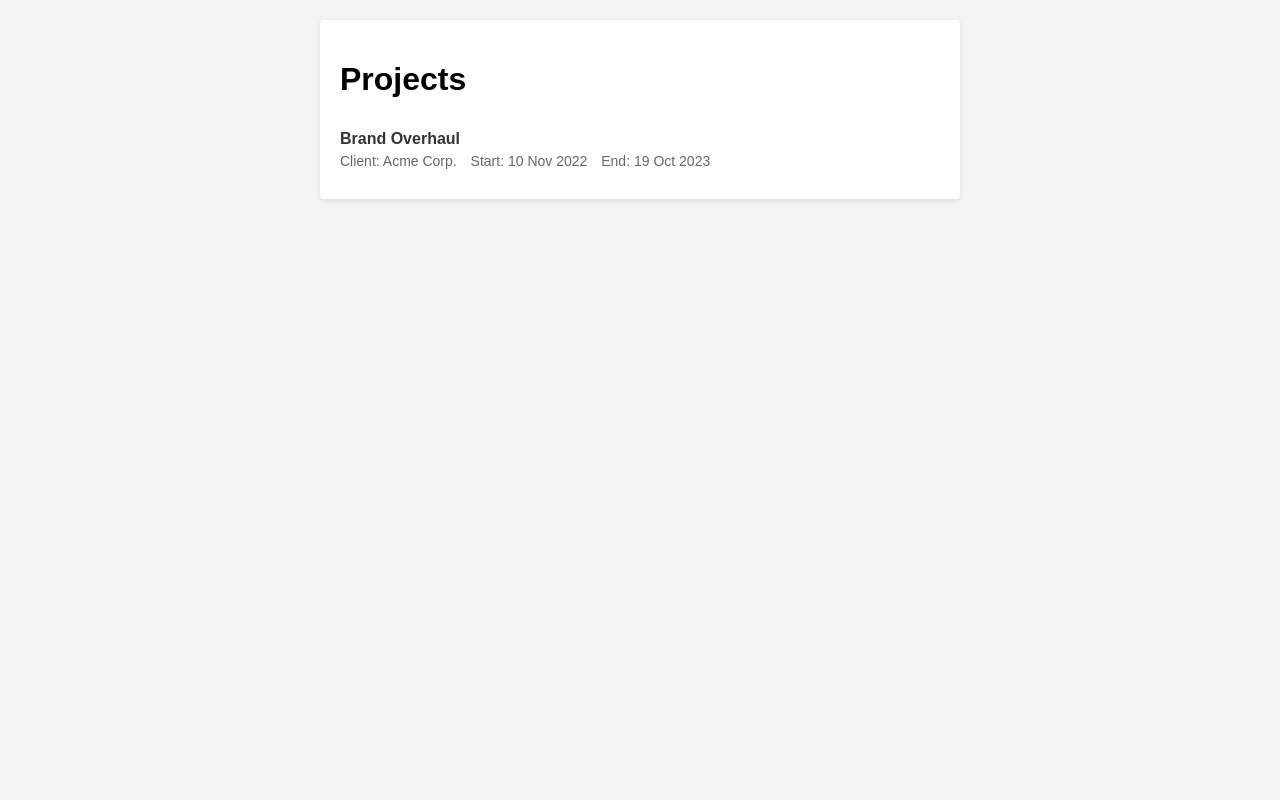
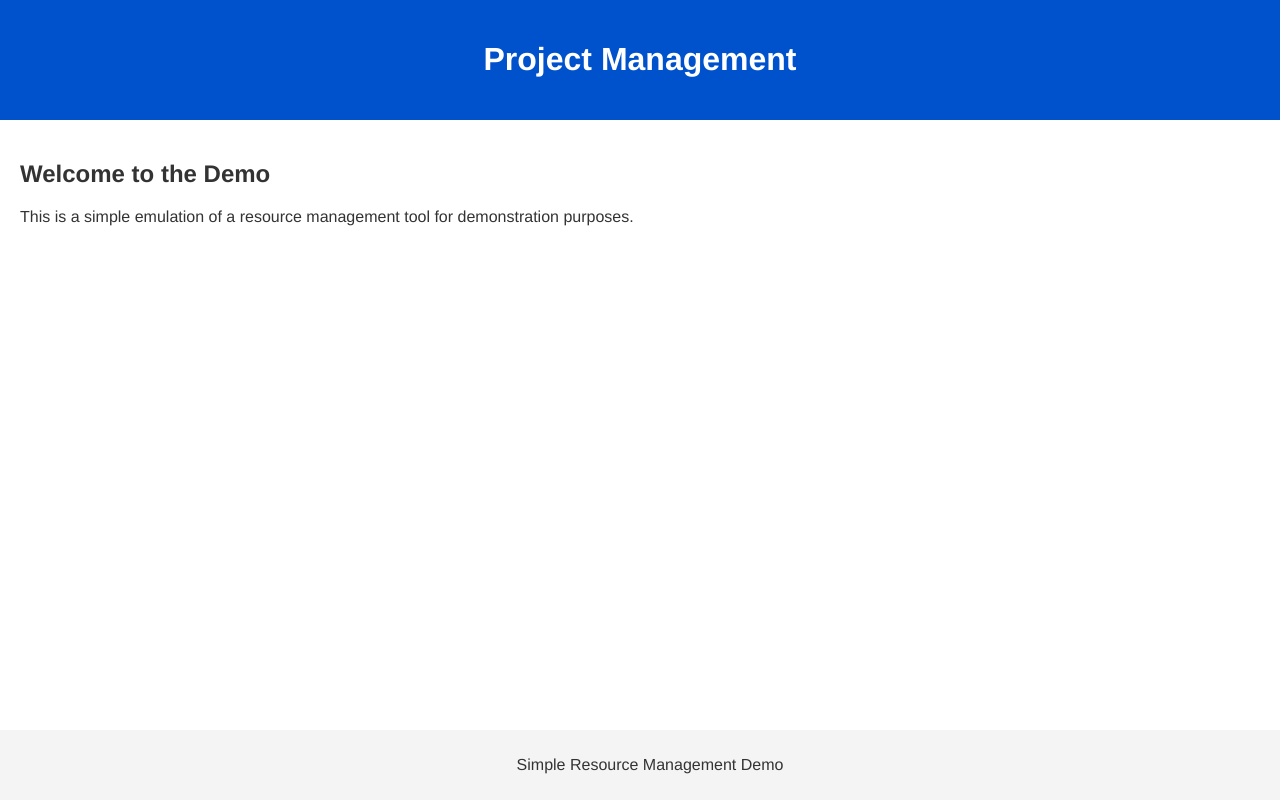
Before and after one commit to ryanfloat/ryantesting, a plain HTML site: page index.html in a window 1280 px wide. Drawn offline with Linux system fonts and the light colour scheme.

Commit message:
Update index.html

```diff
--- a/index.html
+++ b/index.html
@@ -1,66 +1,56 @@
-<!DOCTYPE html>
+
+
+    <!DOCTYPE html>
 <html lang="en">
 <head>
+    <meta charset="UTF-8">
+    <meta http-equiv="X-UA-Compatible" content="IE=edge">
+    <meta name="viewport" content="width=device-width, initial-scale=1.0">
+    <title>Simple Resource Management Demo</title>
 
     <script>
     !function(t,e){var o,n,p,r;e.__SV||(window.posthog=e,e._i=[],e.init=function(i,s,a){function g(t,e){var o=e.split(".");2==o.length&&(t=t[o[0]],e=o[1]),t[e]=function(){t.push([e].concat(Array.prototype.slice.call(arguments,0)))}}(p=t.createElement("script")).type="text/javascript",p.async=!0,p.src=s.api_host+"/static/array.js",(r=t.getElementsByTagName("script")[0]).parentNode.insertBefore(p,r);var u=e;for(void 0!==a?u=e[a]=[]:a="posthog",u.people=u.people||[],u.toString=function(t){var e="posthog";return"posthog"!==a&&(e+="."+a),t||(e+=" (stub)"),e},u.people.toString=function(){return u.toString(1)+".people (stub)"},o="capture identify alias people.set people.set_once set_config register register_once unregister opt_out_capturing has_opted_out_capturing opt_in_capturing reset isFeatureEnabled onFeatureFlags getFeatureFlag getFeatureFlagPayload reloadFeatureFlags group updateEarlyAccessFeatureEnrollment getEarlyAccessFeatures getActiveMatchingSurveys getSurveys onSessionId".split(" "),n=0;n<o.length;n++)g(u,o[n]);e._i.push([i,s,a])},e.__SV=1)}(document,window.posthog||[]);
     posthog.init('phc_HSOq8kTiQCTabhgNCTghUcwiGAeU0H2dpNRttLgQ1pE',{api_host:'https://eu.posthog.com'})
 </script>
 
-
-    <meta charset="UTF-8">
-    <meta http-equiv="X-UA-Compatible" content="IE=edge">
-    <meta name="viewport" content="width=device-width, initial-scale=1.0">
-    <title>Simple Project Dashboard</title>
     <style>
         body {
-            font-family: Arial, sans-serif;
+            font-family: 'Helvetica Neue', Arial, sans-serif;
             margin: 0;
             padding: 0;
-            background: #f4f4f4;
+            background-color: #ffffff;
+            color: #333;
         }
-        .container {
-            max-width: 600px;
-            margin: 20px auto;
-            background: #fff;
+        .header {
+            background-color: #0052cc;
+            color: #ffffff;
             padding: 20px;
-            border-radius: 4px;
-            box-shadow: 0 2px 5px rgba(0,0,0,0.1);
+            text-align: center;
         }
-        .project {
-            border-bottom: 1px solid #eee;
-            padding: 10px 0;
+        .content {
+            padding: 20px;
         }
-        .project:last-child {
-            border-bottom: none;
-        }
-        .project-title {
+        .footer {
+            background-color: #f4f4f4;
             color: #333;
-            font-size: 16px;
-            margin: 0 0 5px 0;
-        }
-        .project-meta {
-            color: #666;
-            font-size: 14px;
-            margin: 0;
-        }
-        .project-meta span {
-            margin-right: 10px;
+            padding: 10px;
+            text-align: center;
+            position: absolute;
+            bottom: 0;
+            width: 100%;
         }
     </style>
 </head>
 <body>
-    <div class="container">
-        <h1>Projects</h1>
-        <div class="project">
-            <h2 class="project-title">Brand Overhaul</h2>
-            <p class="project-meta">
-                <span>Client: Acme Corp.</span>
-                <span>Start: 10 Nov 2022</span>
-                <span>End: 19 Oct 2023</span>
-            </p>
-        </div>
-        <!-- Repeat for each project -->
+    <div class="header">
+        <h1>Project Management</h1>
+    </div>
+    <div class="content">
+        <h2>Welcome to the Demo</h2>
+        <p>This is a simple emulation of a resource management tool for demonstration purposes.</p>
+    </div>
+    <div class="footer">
+        <p>Simple Resource Management Demo</p>
     </div>
 </body>
 </html>
```
